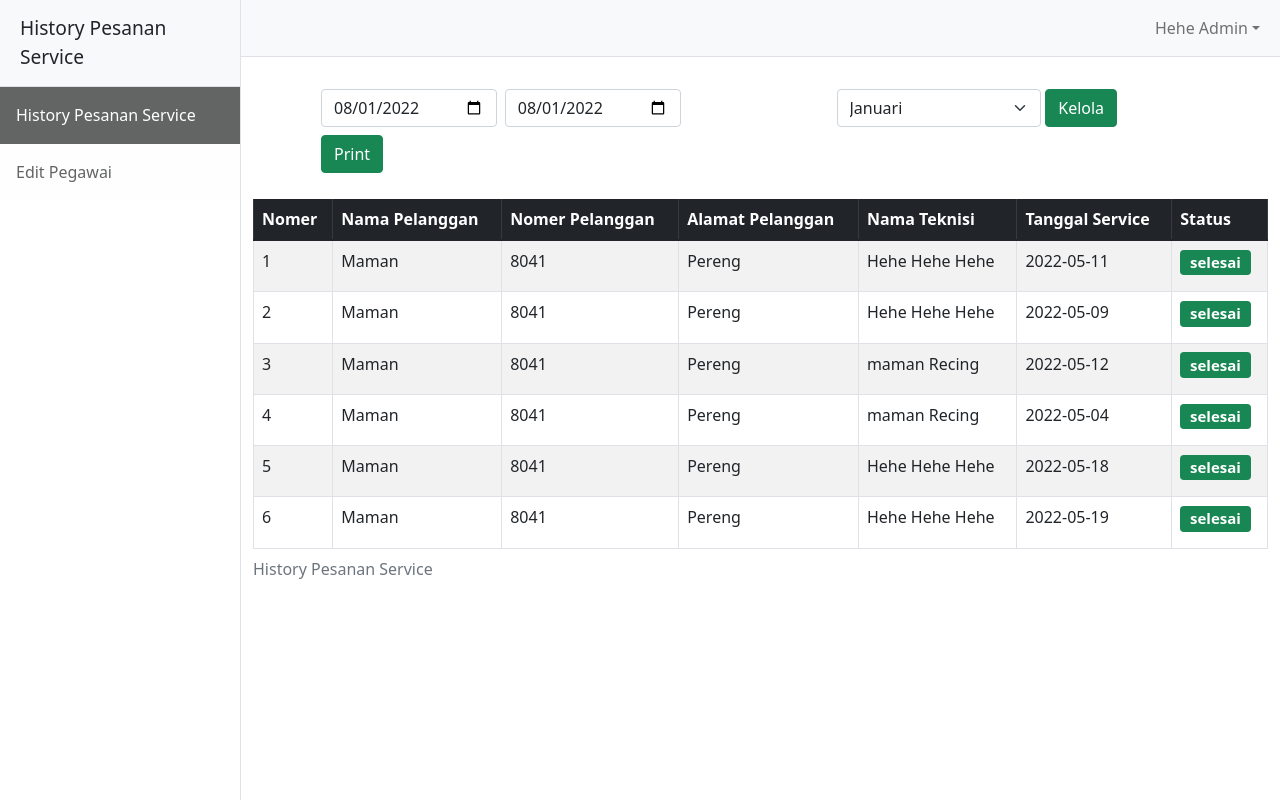
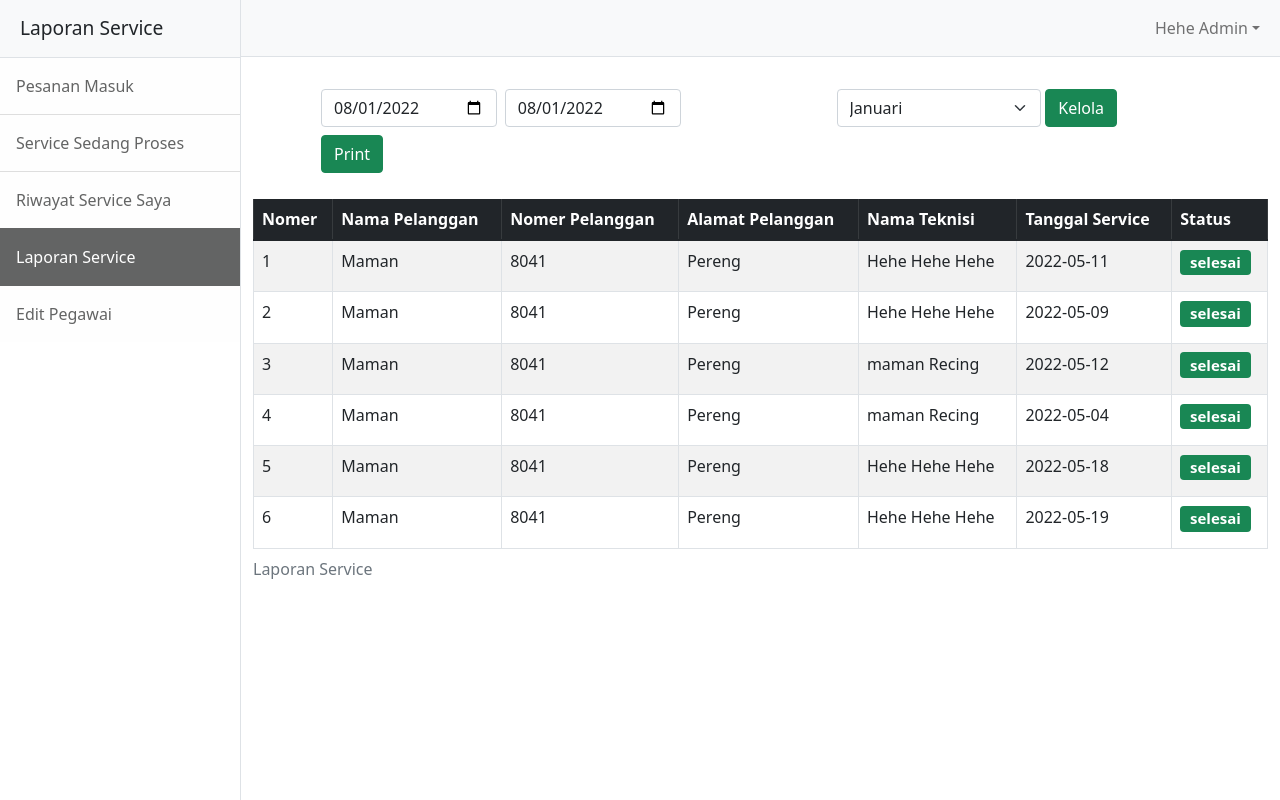
Before and after one commit to ArRahmaan17/service-null, a PHP site: page /pegawai/dashboardadmin.php in a window 1280 px wide. Run offline with PHP 8.4, Linux system fonts and the light colour scheme; a user stored in the database is signed in; data comes from the database, SQL or seed files in the repository.

```diff
--- a/pegawai/dashboardadmin.php
+++ b/pegawai/dashboardadmin.php
@@ -1,8 +1,8 @@
 <?php
 session_start();
-if ($_SESSION['role'] === 'admin') {
+if ($_SESSION['role'] === 'teknisi') {
     include '../conn.php';
-    $title = "History Pesanan Service";
+    $title = "Laporan Service";
     $querypesanservice = "SELECT * FROM service JOIN pelanggan ON service.id_pelanggan = pelanggan.id_pelanggan JOIN pegawai ON service.id_pegawai = pegawai.id_pegawai WHERE status_service = 'selesai'";
     $exec = mysqli_query($conn, $querypesanservice);
     $tanggal = date('Y-m-d');
@@ -39,7 +39,7 @@ if ($_SESSION['role'] === 'admin') {
 
 ?>
 
-<?php if ($_SESSION['role'] === 'admin') : ?>
+<?php if ($_SESSION['role'] === 'teknisi') : ?>
     <!DOCTYPE html>
     <html lang="en">
 
@@ -88,7 +88,10 @@ if ($_SESSION['role'] === 'admin') {
             <div class="border-end bg-white" id="sidebar-wrapper">
                 <div class="sidebar-heading border-bottom bg-light"><?= $title ?></div>
                 <div class="list-group list-group-flush">
-                    <a class="list-group-item list-group-item-action list-group-item-light p-3 <?= ($title === "History Pesanan Service") ? 'active' : ''; ?>" href="dashboardadmin.php">History Pesanan Service</a>
+                    <a class="list-group-item list-group-item-action list-group-item-light p-3 <?= ($title === "Pesanan Jasa Service") ? 'active' : ''; ?>" href="dashboardteknisi.php">Pesanan Masuk</a>
+                    <a class="list-group-item list-group-item-action list-group-item-light p-3 <?= ($title === "Service Sedang Proses") ? 'active' : ''; ?>" href="serviceberjalanteknisi.php">Service Sedang Proses</a>
+                    <a class="list-group-item list-group-item-action list-group-item-light p-3 <?= ($title === "Riwayat Service Saya") ? 'active' : ''; ?>" href="serviceselesaiteknisi.php">Riwayat Service Saya</a>
+                    <a class="list-group-item list-group-item-action list-group-item-light p-3 <?= ($title === "Laporan Service") ? 'active' : ''; ?>" href="dashboardadmin.php">Laporan Service</a>
                     <a class="list-group-item list-group-item-action list-group-item-light p-3 <?= ($title === "Update Teknisi") ? 'active' : ''; ?>" href="editteknisi.php">Edit Pegawai</a>
                 </div>
             </div>
--- a/pegawai/serviceberjalanteknisi.php
+++ b/pegawai/serviceberjalanteknisi.php
@@ -42,6 +42,8 @@ if ($_SESSION['role'] === 'teknisi') {
           <a class="list-group-item list-group-item-action list-group-item-light p-3 <?= ($title === "Pesanan Jasa Service") ? 'active' : ''; ?>" href="dashboardteknisi.php">Pesanan Masuk</a>
           <a class="list-group-item list-group-item-action list-group-item-light p-3 <?= ($title === "Service Sedang Proses") ? 'active' : ''; ?>" href="serviceberjalanteknisi.php">Service Sedang Proses</a>
           <a class="list-group-item list-group-item-action list-group-item-light p-3 <?= ($title === "Riwayat Service Saya") ? 'active' : ''; ?>" href="serviceselesaiteknisi.php">Riwayat Service Saya</a>
+          <a class="list-group-item list-group-item-action list-group-item-light p-3 <?= ($title === "Laporan Service") ? 'active' : ''; ?>" href="dashboardadmin.php">Laporan Service</a>
+          <a class="list-group-item list-group-item-action list-group-item-light p-3 <?= ($title === "Update Teknisi") ? 'active' : ''; ?>" href="editteknisi.php">Edit Pegawai</a>
         </div>
       </div>
       <!-- Page content wrapper-->
@@ -81,9 +83,9 @@ if ($_SESSION['role'] === 'teknisi') {
               </div>
             <?php endif ?>
           <?php endif ?>
-          <div class="row justify-content-start">
+          <div class="row justify-content-start overflow-auto" style="height: 90vh;">
             <?php if ($jumlahdata > 0) : ?>
-              <div class="table-responsive">
+              <div class=" table-responsive">
                 <table class="table table-bordered table-striped table-hover">
                   <caption><?= $title ?></caption>
                   <thead class="table-dark">
--- a/pegawai/serviceselesaiteknisi.php
+++ b/pegawai/serviceselesaiteknisi.php
@@ -42,6 +42,8 @@ if ($_SESSION['role'] === 'teknisi') {
           <a class="list-group-item list-group-item-action list-group-item-light p-3 <?= ($title === "Pesanan Jasa Service") ? 'active' : ''; ?>" href="dashboardteknisi.php">Pesanan Masuk</a>
           <a class="list-group-item list-group-item-action list-group-item-light p-3 <?= ($title === "Service Sedang Proses") ? 'active' : ''; ?>" href="serviceberjalanteknisi.php">Service Sedang Proses</a>
           <a class="list-group-item list-group-item-action list-group-item-light p-3 <?= ($title === "Riwayat Service Saya") ? 'active' : ''; ?>" href="serviceselesaiteknisi.php">Riwayat Service Saya</a>
+          <a class="list-group-item list-group-item-action list-group-item-light p-3 <?= ($title === "Laporan Service") ? 'active' : ''; ?>" href="dashboardadmin.php">Laporan Service</a>
+          <a class="list-group-item list-group-item-action list-group-item-light p-3 <?= ($title === "Update Teknisi") ? 'active' : ''; ?>" href="editteknisi.php">Edit Pegawai</a>
         </div>
       </div>
       <!-- Page content wrapper-->
@@ -77,6 +79,7 @@ if ($_SESSION['role'] === 'teknisi') {
               </div>
             <?php endif ?>
           <?php endif ?>
+          <div class="row justify-content-start overflow-auto" style="height: 90vh;">
             <?php if ($jumlahdata > 0) : ?>
               <div class="table-responsive">
                 <table class="table table-bordered table-striped table-hover">
@@ -109,6 +112,7 @@ if ($_SESSION['role'] === 'teknisi') {
                 <h1> <?= $pesan; ?> </h1>
               <?php endif ?>
               </div>
+
           </div>
         </div>
       </div>
```
Also changed, not shown: pegawai/dashboardteknisi.php (+5 -3 lines), pegawai/editteknisi.php (+6 -3 lines). Lines whose indentation alone changed are shown as unchanged.
